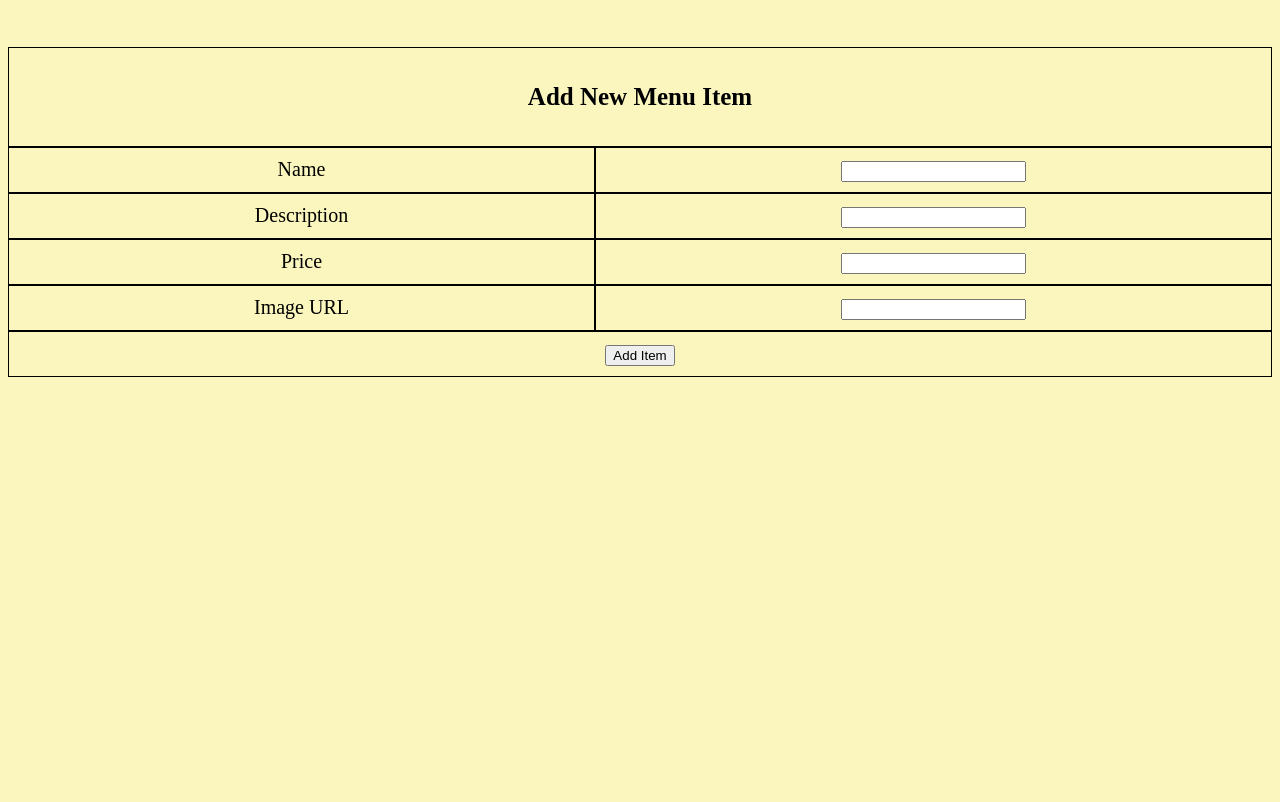
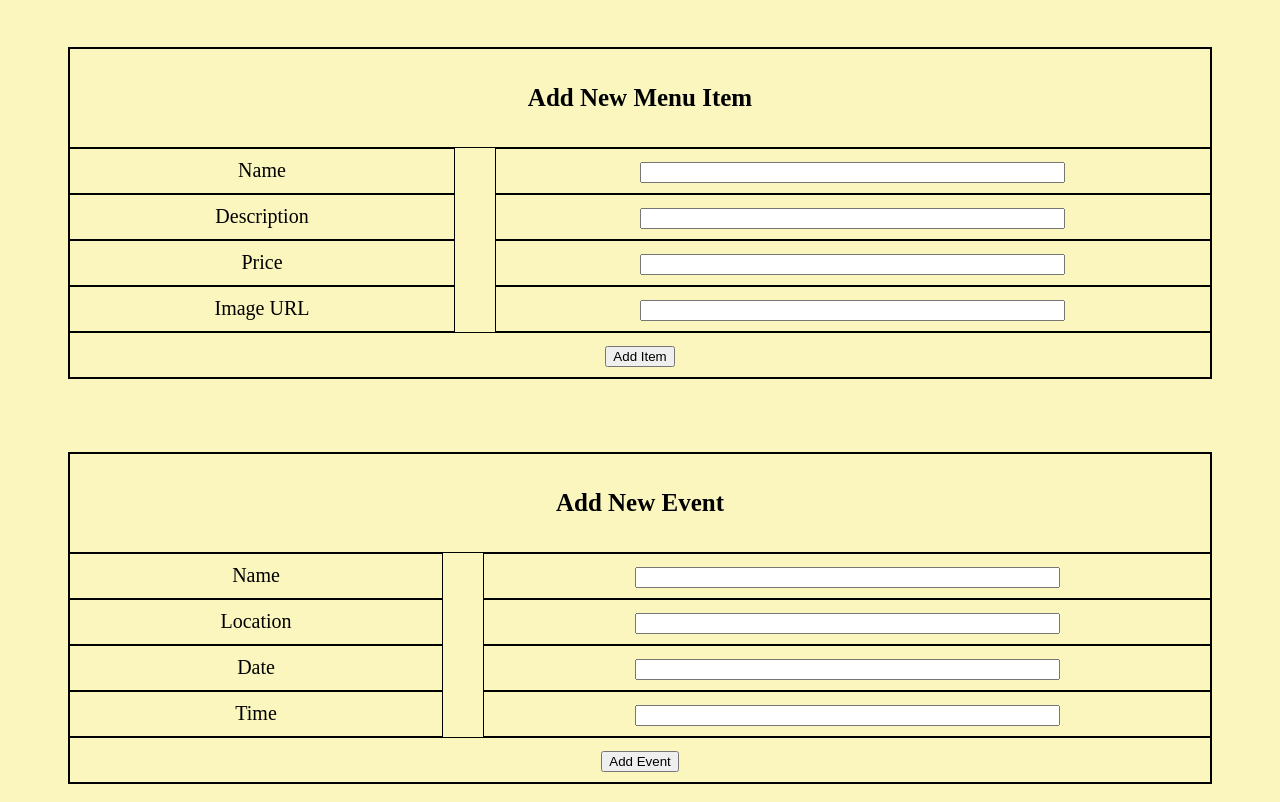
Before and after one commit to jordan-fredericks/Food-Truck, a website: page public/admin.html in a window 1280 px wide. Shown: the part 130-932 px from the top of the page. Before the commit the page ends 800 px from the top, so only its background shows below. Drawn offline with Linux system fonts and the light colour scheme.

Commit message:
added Admin Page

```diff
--- a/public/admin.html
+++ b/public/admin.html
@@ -4,88 +4,39 @@
     <meta charset="UTF-8">
     <meta name="viewport" content="width=device-width, initial-scale=1.0">
     <title>Wheels of Flavor</title>
-    <link rel="stylesheet" href="/public/styles/site.css">
+    <link rel="stylesheet" href="/styles/admin.css">
     <script src="/scripts/site.js" defer></script>
-    <style>
-        #item1{grid-area: Header}
-        #item2{grid-area: Name}
-        #item3{grid-area: NameInput}
-        #item4{grid-area: Description}
-        #item5{grid-area: DescriptionInput}
-        #item6{grid-area: Price}
-        #item7{grid-area: PriceInput}
-        #item8{grid-area: ImageURL}
-        #item9{grid-area: ImageURLInput}
-        #item10{grid-area: Submit}
-
-        .gc{
-            margin-top: 50px;
-            display: grid;
-            grid-template-areas:
-                'Header Header'
-                'Name NameInput'
-                'Description DescriptionInput'
-                'Price PriceInput'
-                'ImageURL ImageURLInput'
-                'Submit Submit'
-        ;
-            padding: 0px;
-        }
-
-        div{
-            text-align: center;
-            padding: 10px 0;
-            font-size: 20px;
-        }
-
-        #item1{
-            border: 1px solid;
-        }
-        #item2{
-            border: 1px solid;
-        }
-        #item3{
-            border: 1px solid;
-        }
-        #item4{
-            border: 1px solid;
-        }
-        #item5{
-            border: 1px solid;
-        }
-        #item6{
-            border: 1px solid;
-        }
-        #item7{
-            border: 1px solid;
-        }
-        #item8{
-            border: 1px solid;
-        }
-        #item9{
-            border: 1px solid;
-        }
-        #item10{
-            border: 1px solid;
-        }
-
-    </style>
 </head>
 <body>
     <div>
         <h1>Wheels of Flavor</h1>
         <form method="post">
-            <div class="gc">
-                <div id="item1"><h3>Add New Menu Item</h3></div>
-                <div id="item2">Name</div>
-                <div id="item3"><input type="text" name="txtName" id="txtName" /></div>
-                <div id="item4">Description</div>
-                <div id="item5"><input type="text" name="txtDescription" id="txtDescription" /></div>
-                <div id="item6">Price</div>
-                <div id="item7"><input type="text" name="txtPrice" id="txtPrice" /></div>
-                <div id="item8">Image URL</div>
-                <div id="item9"><input type="text" name="txtURL" id="txtURL" /></div>
-                <div id="item10"><input type="submit" value="Add Item" /></div>
+            <div class="menugc">
+                <div class="item1"><h3>Add New Menu Item</h3></div>
+                <div class="item2">Name</div>
+                <div class="item3"><input type="text" name="txtName" id="txtName" size="50px"/></div>
+                <div class="item4">Description</div>
+                <div class="item5"><input type="text" name="txtDescription" id="txtDescription" size="50px"/></div>
+                <div class="item6">Price</div>
+                <div class="item7"><input type="text" name="txtPrice" id="txtPrice" size="50px"/></div>
+                <div class="item8">Image URL</div>
+                <div class="item9"><input type="text" name="txtURL" id="txtURL" size="50px"/></div>
+                <div class="item10"><input type="submit" value="Add Item" /></div>
+            </div>
+        </form>
+        <br />
+        <form method="post">
+            <div class="eventgc">
+                <div class="event1"><h3>Add New Event</h3></div>
+                <div class="event2">Name</div>
+                <div class="event3"><input type="text" name="txtName" id="txtName" size="50px"/></div>
+                <div class="event4">Location</div>
+                <div class="event5"><input type="text" name="txtLocation" id="txtLocation" size="50px"/></div>
+                <div class="event6">Date</div>
+                <div class="event7"><input type="text" name="txtDate" id="txtDate" size="50px"/></div>
+                <div class="event8">Time</div>
+                <div class="event9"><input type="text" name="txtTime" id="txtTime" size="50px"/></div>
+                <div class="event10"><input type="submit" value="Add Event" /></div>
             </div>
         </form>
     </div>
--- /dev/null
+++ b/public/styles/admin.css
@@ -0,0 +1,207 @@
+body {
+    background-color: rgb(250, 246, 190);
+}
+
+h1 {
+    text-align: center;
+    font-size: 60px;
+}
+
+h2 {
+    text-align: center;
+    font-size: 45px;
+}
+
+h3 {
+    text-align: center;
+    font-size: 25px;
+}
+
+footer {
+    text-align: center;
+}
+
+/*New Menu Item Form Style*/
+
+        .item1{grid-area: ItemHeader}
+        .item2{grid-area: Name}
+        .item3{grid-area: NameInput}
+        .item4{grid-area: Description}
+        .item5{grid-area: DescriptionInput}
+        .item6{grid-area: Price}
+        .item7{grid-area: PriceInput}
+        .item8{grid-area: ImageURL}
+        .item9{grid-area: ImageURLInput}
+        .item10{grid-area: Submit}
+
+        .menugc{
+            margin-top: 50px;
+            display: grid;
+            grid-template-areas:
+                'ItemHeader ItemHeader'
+                'Name NameInput'
+                'Description DescriptionInput'
+                'Price PriceInput'
+                'ImageURL ImageURLInput'
+                'Submit Submit'
+        ;
+            padding: 0px;
+        }
+
+        div{
+            text-align: center;
+            padding: 10px 0;
+            font-size: 20px;
+            margin-left: 20px;
+            margin-right: 20px;
+        }
+
+        .item1{
+            border-top: 2px solid;
+            border-right: 2px solid;
+            border-bottom: 1px solid;
+            border-left: 2px solid;
+        }
+        .item2{
+            border-top: 1px solid;
+            border-right: 1px solid;
+            border-bottom: 1px solid;
+            border-left: 2px solid;
+        }
+        .item3{
+            border-top: 1px solid;
+            border-right: 2px solid;
+            border-bottom: 1px solid;
+            border-left: 1px solid;
+        }
+        .item4{
+            border-top: 1px solid;
+            border-right: 1px solid;
+            border-bottom: 1px solid;
+            border-left: 2px solid;
+        }
+        .item5{
+            border-top: 1px solid;
+            border-right: 2px solid;
+            border-bottom: 1px solid;
+            border-left: 1px solid;
+        }
+        .item6{
+            border-top: 1px solid;
+            border-right: 1px solid;
+            border-bottom: 1px solid;
+            border-left: 2px solid;
+        }
+        .item7{
+            border-top: 1px solid;
+            border-right: 2px solid;
+            border-bottom: 1px solid;
+            border-left: 1px solid;
+        }
+        .item8{
+            border-top: 1px solid;
+            border-right: 1px solid;
+            border-bottom: 1px solid;
+            border-left: 2px solid;
+        }
+        .item9{
+            border-top: 1px solid;
+            border-right: 2px solid;
+            border-bottom: 1px solid;
+            border-left: 1px solid;
+        }
+        .item10{
+            border-top: 1px solid;
+            border-right: 2px solid;
+            border-bottom: 2px solid;
+            border-left: 2px solid;
+        }
+
+
+/*New Event Item Form Style*/
+
+        .event1{grid-area: MenuHeader}
+        .event2{grid-area: Name}
+        .event3{grid-area: NameInput}
+        .event4{grid-area: Location}
+        .event5{grid-area: LocationInput}
+        .event6{grid-area: Date}
+        .event7{grid-area: DateInput}
+        .event8{grid-area: Time}
+        .event9{grid-area: TimeInput}
+        .event10{grid-area: Submit}
+
+        .eventgc{
+            margin-top: 50px;
+            display: grid;
+            grid-template-areas:
+                'MenuHeader MenuHeader'
+                'Name NameInput'
+                'Location LocationInput'
+                'Date DateInput'
+                'Time TimeInput'
+                'Submit Submit'
+        ;
+            padding: 0px;
+        }
+
+        .event1{
+            border-top: 2px solid;
+            border-right: 2px solid;
+            border-bottom: 1px solid;
+            border-left: 2px solid;
+        }
+        .event2{
+            border-top: 1px solid;
+            border-right: 1px solid;
+            border-bottom: 1px solid;
+            border-left: 2px solid;
+        }
+        .event3{
+            border-top: 1px solid;
+            border-right: 2px solid;
+            border-bottom: 1px solid;
+            border-left: 1px solid;
+        }
+        .event4{
+            border-top: 1px solid;
+            border-right: 1px solid;
+            border-bottom: 1px solid;
+            border-left: 2px solid;
+        }
+        .event5{
+            border-top: 1px solid;
+            border-right: 2px solid;
+            border-bottom: 1px solid;
+            border-left: 1px solid;
+        }
+        .event6{
+            border-top: 1px solid;
+            border-right: 1px solid;
+            border-bottom: 1px solid;
+            border-left: 2px solid;
+        }
+        .event7{
+            border-top: 1px solid;
+            border-right: 2px solid;
+            border-bottom: 1px solid;
+            border-left: 1px solid;
+        }
+        .event8{
+            border-top: 1px solid;
+            border-right: 1px solid;
+            border-bottom: 1px solid;
+            border-left: 2px solid;
+        }
+        .event9{
+            border-top: 1px solid;
+            border-right: 2px solid;
+            border-bottom: 1px solid;
+            border-left: 1px solid;
+        }
+        .event10{
+            border-top: 1px solid;
+            border-right: 2px solid;
+            border-bottom: 2px solid;
+            border-left: 2px solid;
+        }
--- a/routes/static.js
+++ b/routes/static.js
@@ -12,7 +12,7 @@ router.get('/event/:eventId', (request, response) => {
 })
 
 router.get('/admin', (request, response) => {
-    response.sendFile('index.html', {root})
+    response.sendFile('admin.html', {root})
 })
 
 module.exports = router
```
Also changed, not shown: public/index.html (+1 -1 lines).
